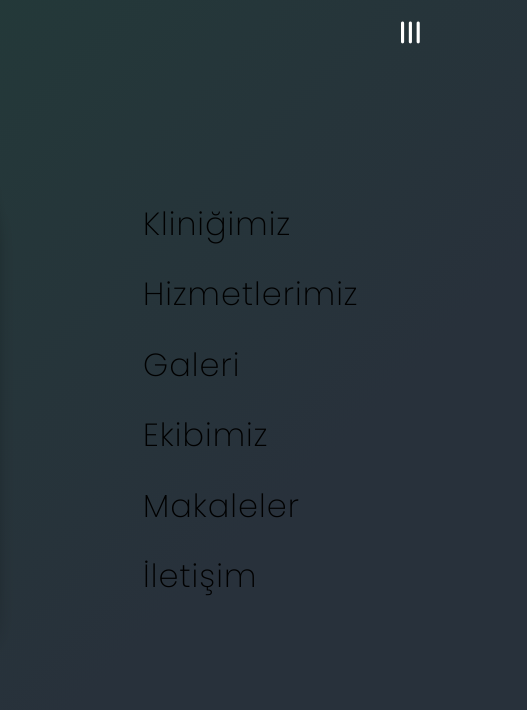
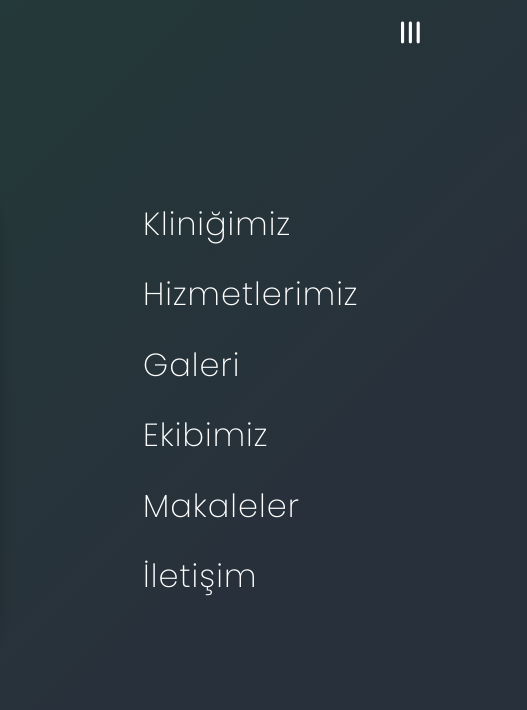
Before and after one commit to zaferdundar/leravet, a plain HTML site: page ekibimiz/ekibimiz.html in a window 1280 px wide. Both pictures are taken after a click on the element 1163 px from the left and 32 px from the top of the page. Shown: the full height of the page, 753-1280 px from the left. Drawn offline with Linux system fonts and the light colour scheme; files that its build step writes are made by us from their sources; files whose address does not match are found by name.

Commit message:
düzenleme

```diff
--- a/ekibimiz/style.css
+++ b/ekibimiz/style.css
@@ -151,7 +151,7 @@ ul {
 
 .links a {
     text-decoration: none;
-    color: black;
+    color: #fff;
     padding: 0.7rem 0;
     display: inline-block;
     font-size: 2rem;
--- a/galeri/style.css
+++ b/galeri/style.css
@@ -149,7 +149,7 @@ ul {
 
 .links a {
     text-decoration: none;
-    color: black;
+    color: #fff;
     padding: 0.7rem 0;
     display: inline-block;
     font-size: 2rem;
--- a/style.css
+++ b/style.css
@@ -151,7 +151,7 @@ ul {
 
 .links a {
     text-decoration: none;
-    color: black;
+    color: #fff;
     padding: 0.7rem 0;
     display: inline-block;
     font-size: 2rem;
```
